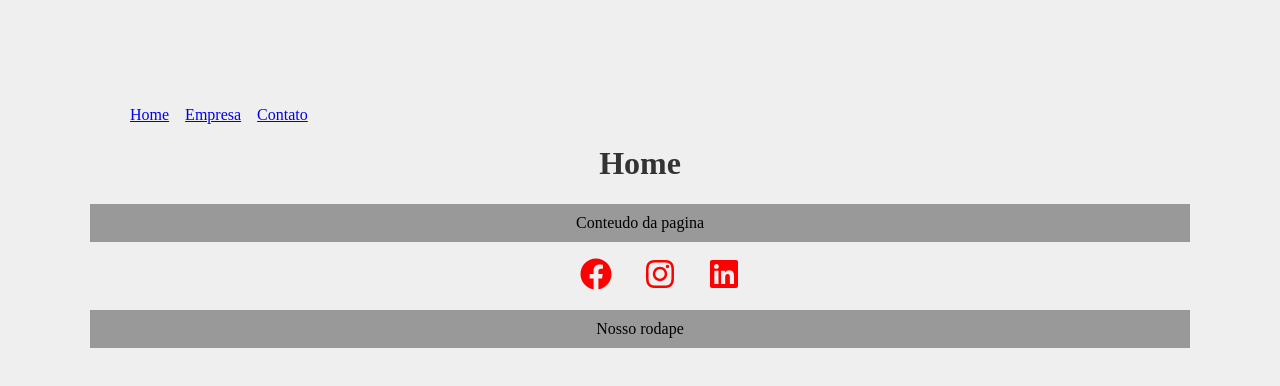
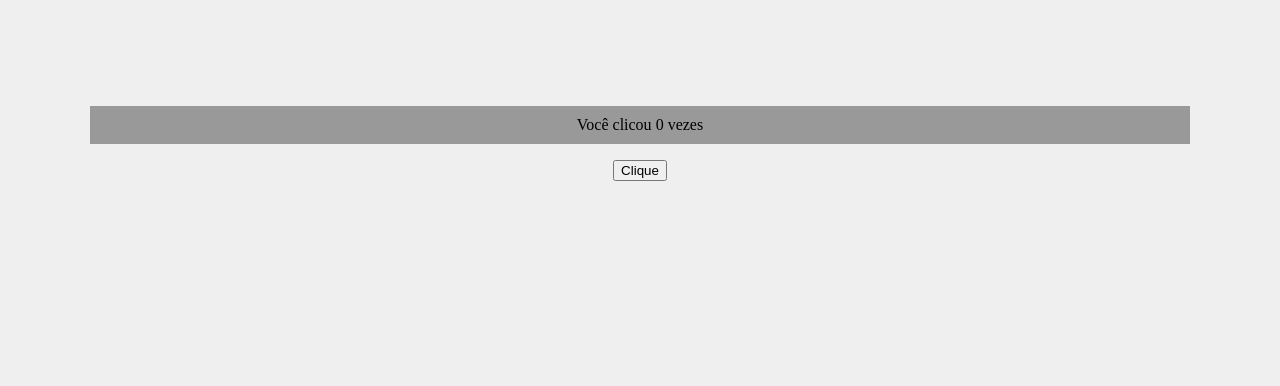
Before and after one commit to Samuel-Nun3s/Estudos-React, a React (Vite) app: page / in a window 1280 px wide. Shown: the top 386 px of the page. Built offline with nearby package versions, Linux system fonts and the light colour scheme.

Commit message:
useState

```diff
--- a/src/App.jsx
+++ b/src/App.jsx
@@ -1,24 +1,11 @@
 import './App.css';
-import { BrowserRouter, Routes, Route} from "react-router-dom";
-import Home from "./pages/Home";
-import Contato from "./pages/Contato";
-import Empresa from "./pages/Empresa";
-import Navbar from './components/layout/Navbar';
-import Footer from './components/layout/Footer';
+import UseStateHook from './hooks/UseStateHook';
 
 function App() {
 
   return (
     <div className='App'>
-      <BrowserRouter>
-        <Navbar />
-        <Routes>
-          <Route path="/" element={<Home/>}/>
-          <Route path='/empresa' element={<Empresa/>}/>
-          <Route path='/contato' element={<Contato/>}/>
-        </Routes>
-      </BrowserRouter>
-      <Footer/>
+      <UseStateHook />
     </div>
   )
 }
--- /dev/null
+++ b/src/hooks/UseStateHook.jsx
@@ -0,0 +1,17 @@
+import { useState } from "react";
+
+function UseStateHook() {
+
+  const [contador, setContador] = useState(0);
+
+  return (
+    <div>
+      <p>Você clicou {contador} vezes</p>
+      <button onClick={() => setContador(contador + 1)}>
+        Clique
+      </button>
+    </div>
+  )
+}
+
+export default UseStateHook;
```
